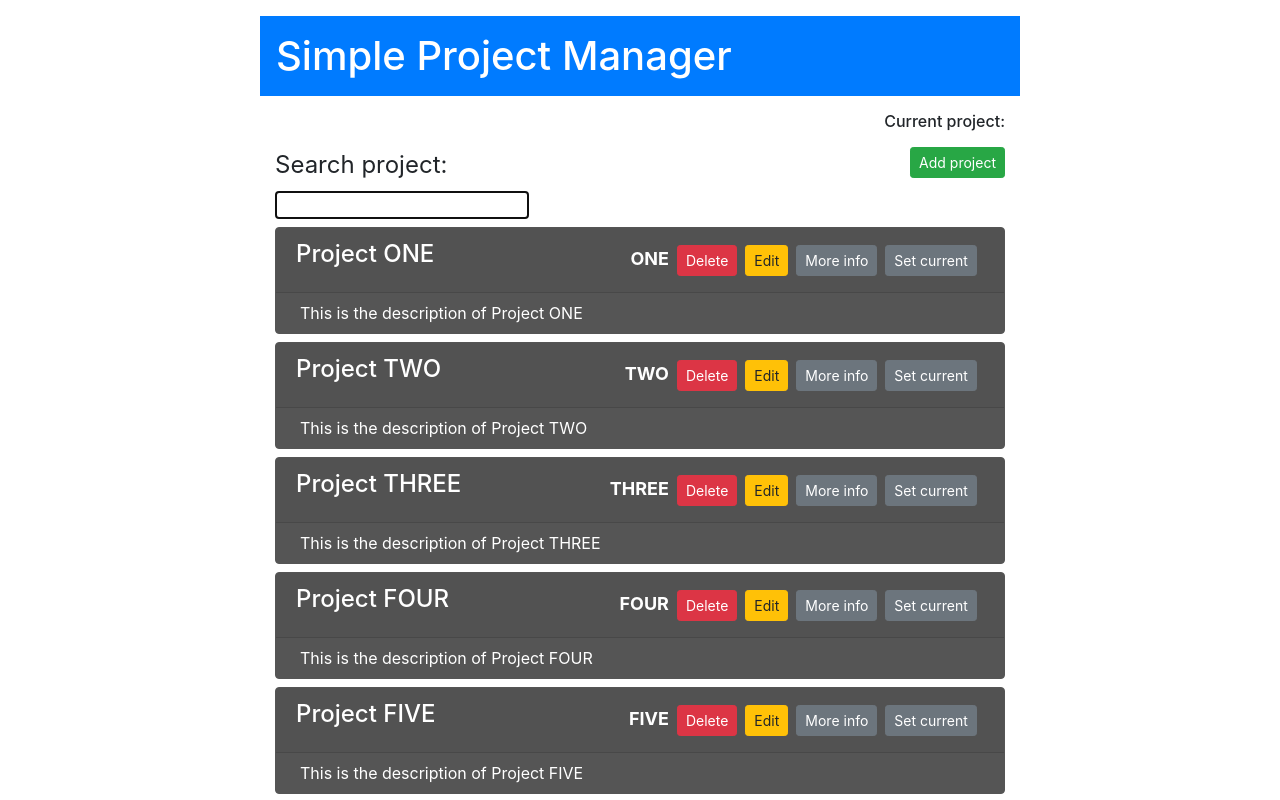
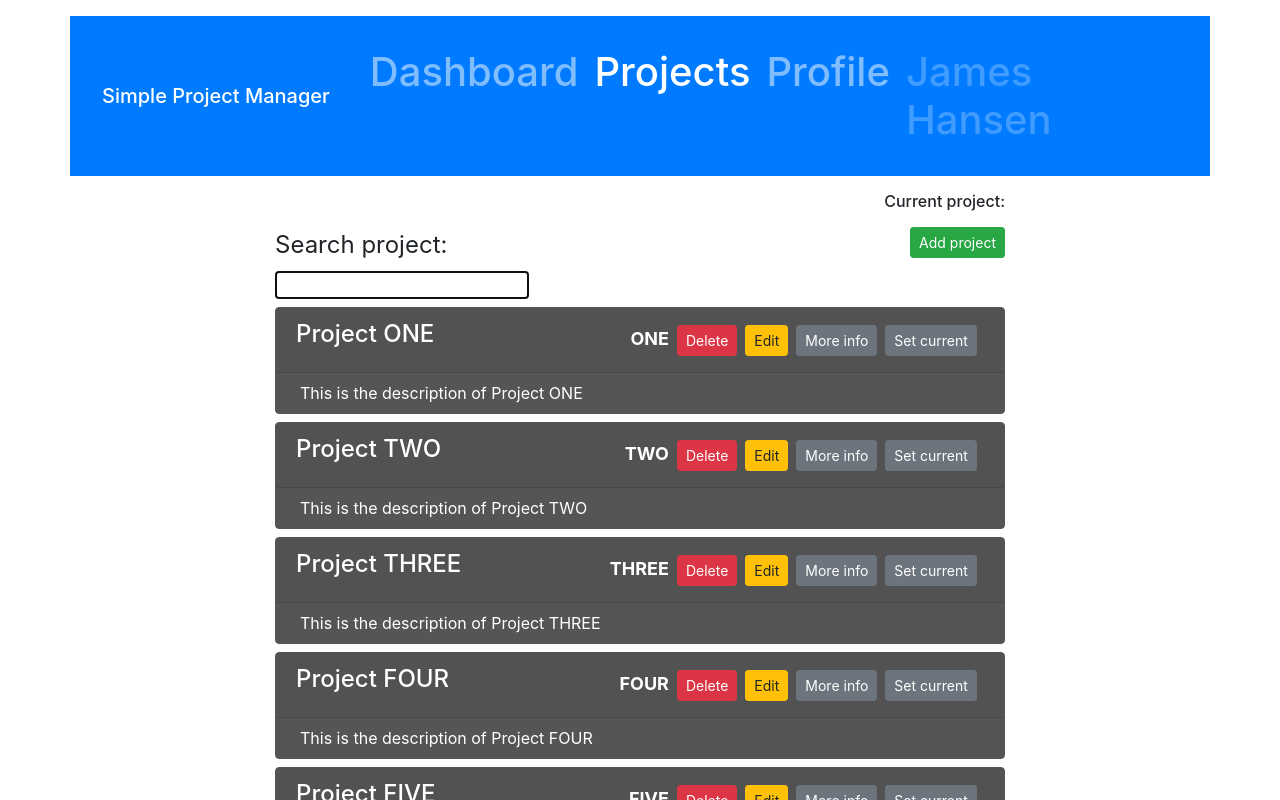
Before and after one commit to raduf/curs_react, a React (Create React App) app: page / in a window 1280 px wide. Shown: the top 800 px of the page. Built offline with nearby package versions, Linux system fonts and the light colour scheme.

Commit message:
added nav bar with links to routes

```diff
--- a/package.json
+++ b/package.json
@@ -9,7 +9,7 @@
     "react-confirm-alert": "1.0.8",
     "react-dom": "16.2.0",
     "react-modal": "3.1.7",
-    "react-router-dom": "^4.2.2",
+    "react-router-dom": "4.2.2",
     "react-scripts": "1.0.17"
   },
   "scripts": {
--- a/src/App.js
+++ b/src/App.js
@@ -1,29 +1,28 @@
 import React, { Component } from 'react';
 import ProjectList from './projects/ProjectList';
+import { Route } from 'react-router-dom';
 import './App.css';
-import {Route} from 'react-router-dom'
 import Dashboard from './dashboard/Dashboard';
 import Profile from './profile/Profile';
+import Navbar from './layout/Navbar';
 
 class App extends Component {
   title = 'Simple Project Manager';
 
   profile = {
     name: 'James Hansen',
-    bio: 'Great Great Cat'
+    bio: 'Great great cat'
   }
 
   render() {
     return (
       <main className="container pt-3">
         <div className="row justify-content-center">
-          <h1 className="col-8 bg-primary p-3 text-white"> { this.title } </h1>
+          <h1 className="col-12 bg-primary p-3 text-white"> <Navbar title={this.title} name={this.profile.name}/> </h1>
         </div>
-
-          <Route path='/' exact component={ProjectList}/>
-          <Route path='/dashboard' component={Dashboard}/>
-          <Route path='/profile' render={ () => ( <Profile profile={this.profile} /> ) }/>
-          {/* {<Route path='/profile' component={Profile}/>} */}
+          <Route path="/" exact component={ProjectList} />
+          <Route path="/dashboard" exact component={Dashboard} />
+          <Route path="/profile" exact render={() => (<Profile profile={this.profile} />) } />
       </main>
     );
   }
--- a/src/dashboard/Dashboard.js
+++ b/src/dashboard/Dashboard.js
@@ -1,6 +1,7 @@
 import React from 'react';
 
-const Dashboard = () => (
+const Dashboard = (props) => {
+    return (
         <div className="jumbotron">
             <h1 className="display-3">Dashboard</h1>
             <p className="lead">Simple Project Manager</p>
@@ -11,5 +12,6 @@ const Dashboard = () => (
             </p>
         </div>
     )
+}
 
-export default Dashboard
+export default Dashboard;
--- a/src/index.js
+++ b/src/index.js
@@ -1,12 +1,12 @@
 import React from 'react';
 import ReactDOM from 'react-dom';
-import {BrowserRouter} from 'react-router-dom'
+import { BrowserRouter } from 'react-router-dom';
 import './index.css';
 import 'bootstrap/dist/css/bootstrap.css';
 import App from './App';
 
-ReactDOM.render(
+ReactDOM.render((
     <BrowserRouter>
         <App />
     </BrowserRouter>
-    , document.getElementById('root'));
+), document.getElementById('root'));
--- /dev/null
+++ b/src/layout/Navbar.js
@@ -0,0 +1,38 @@
+import React from 'react';
+import {NavLink} from 'react-router-dom'
+
+const Navbar = (props) => {
+    return (
+        <nav className="navbar navbar-expand navbar-dark bg-primary text-white  justify-content-between">
+        <a className="navbar-brand">{props.title}</a>
+
+        <ul className="navbar-nav">
+            <li className="nav-item active">
+                <a className="nav-link"></a>
+            </li>
+            <li className="nav-item">
+                <NavLink className="nav-link" to='/dashboard'>Dashboard</NavLink>
+            </li>
+            <li className="nav-item">
+                <NavLink
+                    className="nav-link"
+                    to='/' exact
+                    activeClassName='active'
+                    >Projects</NavLink>
+            </li>
+            <li className="nav-item">
+                <NavLink className="nav-link" to='/profile'>Profile</NavLink>
+            </li>
+            <li className="nav-item">
+                <a className="nav-link disabled">{props.name}</a>
+            </li>
+            </ul>
+        </nav>
+    )
+}
+
+Navbar.defaultProps = {
+    title: 'Simple PM'
+}
+
+export default Navbar;
```
Also changed, not shown: src/profile/Profile.js (+6 -4 lines), 2 other files (tests, documents, lock files or other folders). Lines whose indentation alone changed are shown as unchanged.
